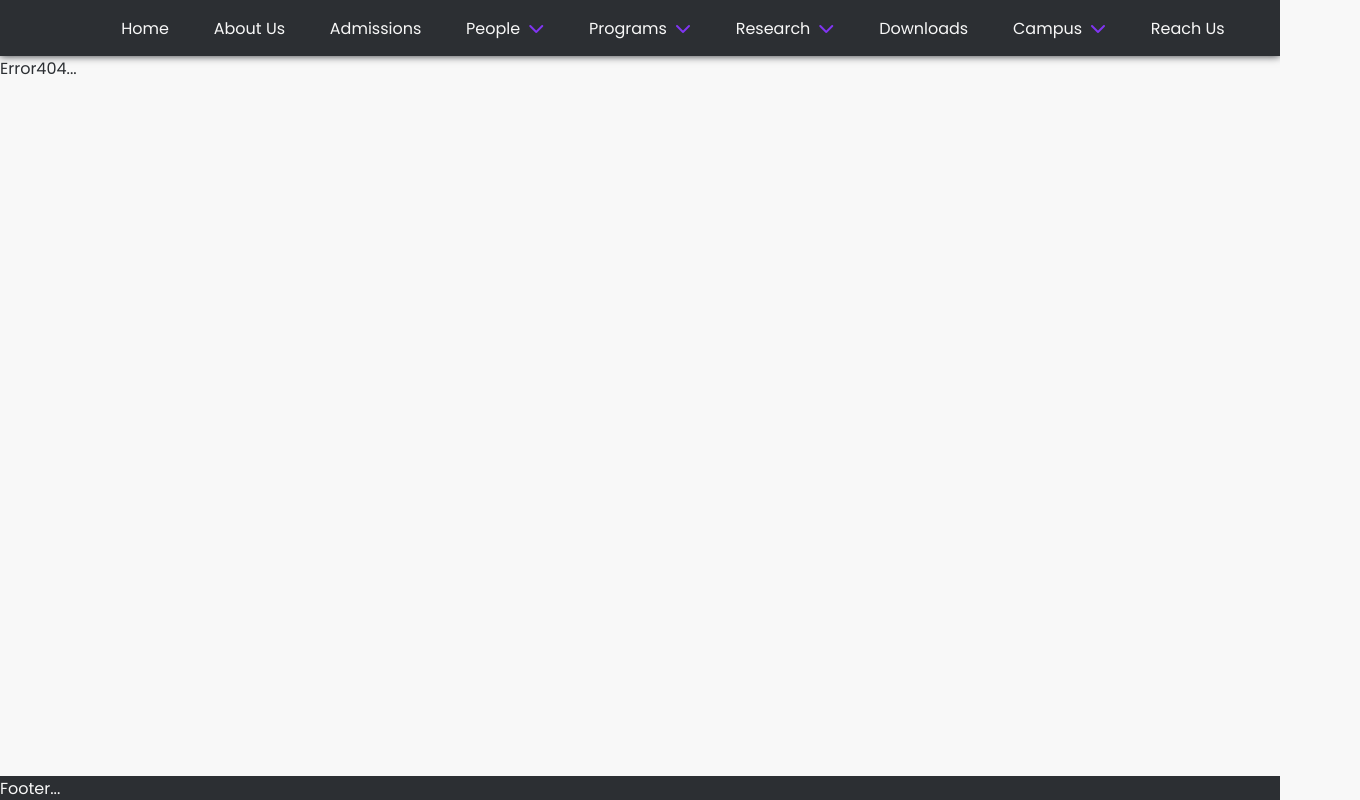
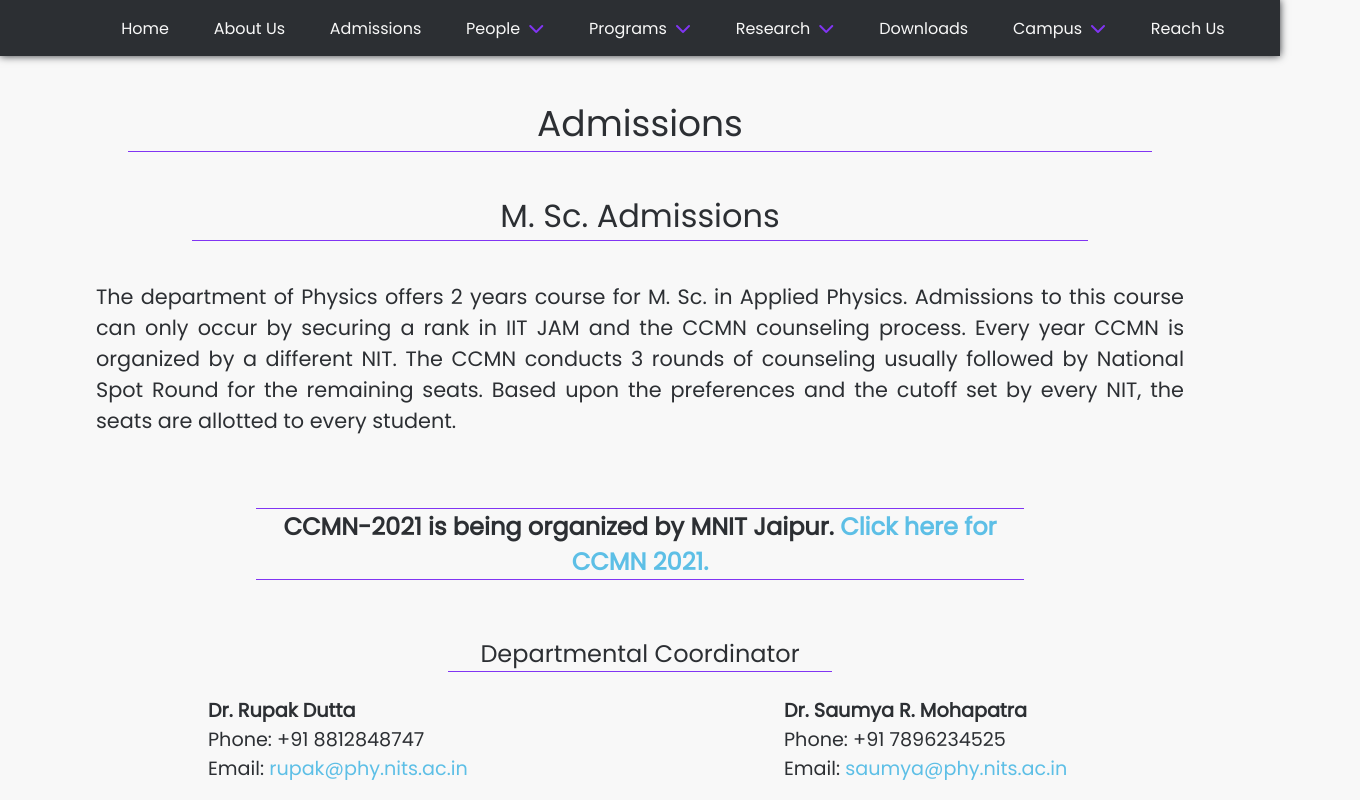
Before and after one commit to nitsphy-dev/physics21, a React (Create React App) app: page /admissions in a window 1280 px wide. Shown: the top 800 px of the page, 1360 px wide, since content can reach past the window. Built offline with nearby package versions, Linux system fonts and the light colour scheme.

Commit message:
Added Admissions page

```diff
--- /dev/null
+++ b/public/db/admissions.json
@@ -0,0 +1,21 @@
+{
+  "msc" : {
+    "ccmn" : {
+      "organiser": "CCMN-2021 is being organized by MNIT Jaipur.",
+      "link": "https://ccmn.admissions.nic.in/WebInfo21/Page/Page?PageId=2&LangId=P",
+      "linkMsg" : "Click here for CCMN 2021. "
+    },
+    "coordinator" : [
+      {
+        "name":"Dr. Rupak Dutta",
+        "phone" : "+91 8812848747",
+        "email" : "rupak@phy.nits.ac.in"
+      } ,
+      {
+        "name" : "Dr. Saumya R. Mohapatra",
+        "phone" : "+91 7896234525",
+        "email" : "saumya@phy.nits.ac.in"
+      }
+    ]
+  }
+}
--- a/src/App.js
+++ b/src/App.js
@@ -1,50 +1,55 @@
-import React from 'react';
-import { lazy, Suspense } from 'react';
-import { BrowserRouter as Router, Route, Switch } from 'react-router-dom';
+import React from "react";
+import { lazy, Suspense } from "react";
+import { BrowserRouter as Router, Route, Switch } from "react-router-dom";
 
-import Navbar from './components/Navbar';
-import Error404 from './pages/Error404';
-import Loading from './components/Loading';
+import Navbar from "./components/Navbar";
+import Error404 from "./pages/Error404";
+import Loading from "./components/Loading";
 
-import './App.css';
+import "./App.css";
 
-const Home = lazy(() => import('./pages/Home'));
-const AboutUs = lazy(() => import('./pages/AboutUs'));
-const Phd = lazy(() => import('./pages/Phd'));
-const Msc = lazy(() => import('./pages/Msc'));
-const Btech = lazy(() => import('./pages/Btech'));
-const Footer = lazy(() => import('./components/Footer'));
+const Home = lazy(() => import("./pages/Home"));
+const AboutUs = lazy(() => import("./pages/AboutUs"));
+const Admissions = lazy(() => import("./pages/Admissions"));
+const Phd = lazy(() => import("./pages/Phd"));
+const Msc = lazy(() => import("./pages/Msc"));
+const Btech = lazy(() => import("./pages/Btech"));
+const Footer = lazy(() => import("./components/Footer"));
 
 function App() {
   return (
     <Suspense fallback={<Loading />}>
       <Router>
-				<div className='App'>
+        <div className="App">
           <Navbar />
 
           <Switch>
-						<Route exact path='/'>
-							<Home title='Physics Deptartment | NIT Silchar' />
+            <Route exact path="/">
+              <Home title="Physics Deptartment | NIT Silchar" />
             </Route>
 
-						<Route exact path='/about-us'>
-							<AboutUs title='About Us - Physics Dept. | NIT Silchar' />
+            <Route exact path="/about-us">
+              <AboutUs title="About Us - Physics Dept. | NIT Silchar" />
             </Route>
 
-						<Route exact path='/programs/phd'>
-							<Phd title='Ph. D. - Physics Dept. | NIT Silchar' />
+            <Route exact path="/admissions">
+              <Admissions title="Admissions - Physics Dept. | NIT Silchar" />
             </Route>
 
-						<Route exact path='/programs/msc'>
-							<Msc title='M. Sc. - Physics Dept. | NIT Silchar' />
+            <Route exact path="/programs/phd">
+              <Phd title="Ph. D. - Physics Dept. | NIT Silchar" />
             </Route>
 
-						<Route exact path='/programs/btech'>
-							<Btech title='B. Tech. - Physics Dept. | NIT Silchar' />
+            <Route exact path="/programs/msc">
+              <Msc title="M. Sc. - Physics Dept. | NIT Silchar" />
             </Route>
 
-						<Route path='/'>
-							<Error404 title='Error404 - Physics Dept. | NIT Silchar' />
+            <Route exact path="/programs/btech">
+              <Btech title="B. Tech. - Physics Dept. | NIT Silchar" />
+            </Route>
+
+            <Route path="/">
+              <Error404 title="Error404 - Physics Dept. | NIT Silchar" />
             </Route>
           </Switch>
           <Footer />
--- /dev/null
+++ b/src/pages/Admissions.jsx
@@ -0,0 +1,84 @@
+// React imports
+import React, { useState , useEffect } from "react";
+import { Link } from "react-router-dom";
+
+// CSS import
+import "./css/Admissions.scss";
+
+// React component
+const Admissions = (props) => {
+  // Page Title
+  useEffect(() => {
+    document.title = props.title;
+  }, [props.title]);
+
+  const [data, setData] = useState(null);
+
+  // Fetch Data
+  useEffect(()=>{
+    fetch('/db/admissions.json')
+			.then(response => response.json())
+			.then(res => {
+				setData(res);
+			});
+  },[])
+
+  return (
+    <main className="admissions">
+      <div className="heading title">Admissions</div>
+      <div className="heading sub-title">M. Sc. Admissions</div>
+      <div className="msg">
+      The department of Physics offers 2 years course for M. Sc. in Applied Physics.
+      Admissions to this course can only occur by securing a rank in IIT JAM and the
+      CCMN counseling process. Every year CCMN is organized by a different NIT. The
+      CCMN conducts 3 rounds of counseling usually followed by National Spot Round
+      for the remaining seats. Based upon the preferences and the cutoff set by every
+      NIT, the seats are allotted to every student.
+      </div>
+      <div className="important-msg">
+        {data &&
+          <>
+            {data.msc.ccmn.organiser} <a target="_blank" href={data.msc.ccmn.link}>{data.msc.ccmn.linkMsg}</a>
+          </>
+        }
+      </div>
+
+      <div className="heading contact-heading">
+        Departmental Coordinator
+      </div>
+
+      <div className="contact">
+        {data && data.msc.coordinator.map(c => (
+          <React.Fragment key={c.name}>
+            <div className="contact-details">
+              <div className="name">
+                {c.name}
+              </div>
+              <div className="details">
+                Phone: {c.phone}
+                <br/>
+                Email: <a href={`mailto:${c.email}`}>{c.email}</a>
+              </div>
+            </div>
+          </React.Fragment>
+        ))}
+      </div>
+      <div className="heading sub-title">Ph. D. Admissions</div>
+      <div className="msg">
+        The department of Physics offers Ph. D. programme. A candidate fulfilling
+        minimum academic qualifications can apply for the same with valid
+        <ul>
+          <li>GATE score.</li>
+          <li>CSIR or UGC NET - JRF.</li>
+          <li>INSPIRE fellowship.</li>
+        </ul>
+        The admission is offered twice in a year, during July - August and December - January sessions.
+      </div>
+      <div className="important-msg">
+      The details of the Ph. D. advertisement can be found <a target="_blank" href="http://www.nits.ac.in/admissions/phdadmission.php">here</a>
+      </div>
+    </main>
+  );
+};
+
+export default Admissions;
--- /dev/null
+++ b/src/pages/css/Admissions.scss
@@ -0,0 +1,67 @@
+main.admissions {
+	div.heading {
+		width: 80%;
+		margin: 5vh auto 3vh auto;
+		border-bottom: 0.2vh solid var(--theme1-100);
+
+		font-size: 3.5vh;
+		text-align: center;
+	}
+
+	div.title {
+		font-size: 4.5vh !important;
+	}
+
+  div.sub-title{
+    font-size: 4vh;
+    width: 70%;
+  }
+
+  div.important-msg{
+    font-weight: bold;
+    text-align: center;
+    width: 60%;
+    font-size: 3vh;
+    margin: 0 auto 7vh auto;
+    border-top: 0.2vh solid var(--theme1-100);
+		border-bottom: 0.2vh solid var(--theme1-100);
+  }
+
+  a{
+    color: rgb(93, 191, 230);
+  }
+
+  div.contact-heading{
+    font-size: 3vh;
+    width: 30%;
+  }
+
+  div.contact{
+    width: 90%;
+		margin: 0 auto 7vh auto;
+    display: flex;
+
+    div.contact-details{
+      width: 50%;
+      text-align: justify;
+      font-size: 2.4vh;
+      transform: translate(25%);
+      div.name{
+        font-weight: bold;
+      }
+
+      // div.details{
+
+      // }
+    }
+  }
+
+	div.msg {
+		width: 90%;
+		margin: 0 auto 7vh auto;
+		box-sizing: border-box;
+		padding: 2vh 4vh;
+		text-align: justify;
+		font-size: 2.6vh;
+	}
+}
```
Also changed, not shown: 1 other file (tests, documents, lock files or other folders). Lines whose indentation alone changed are shown as unchanged.
